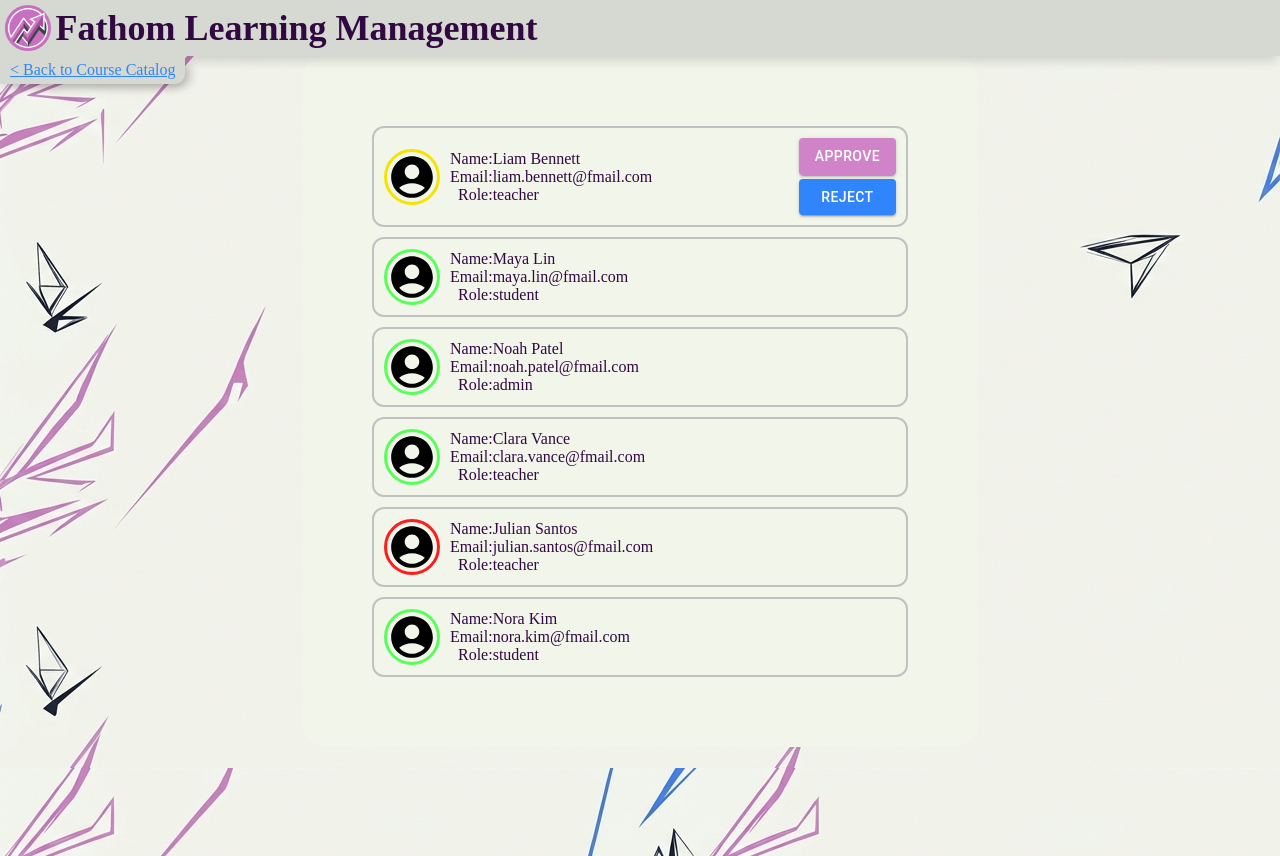
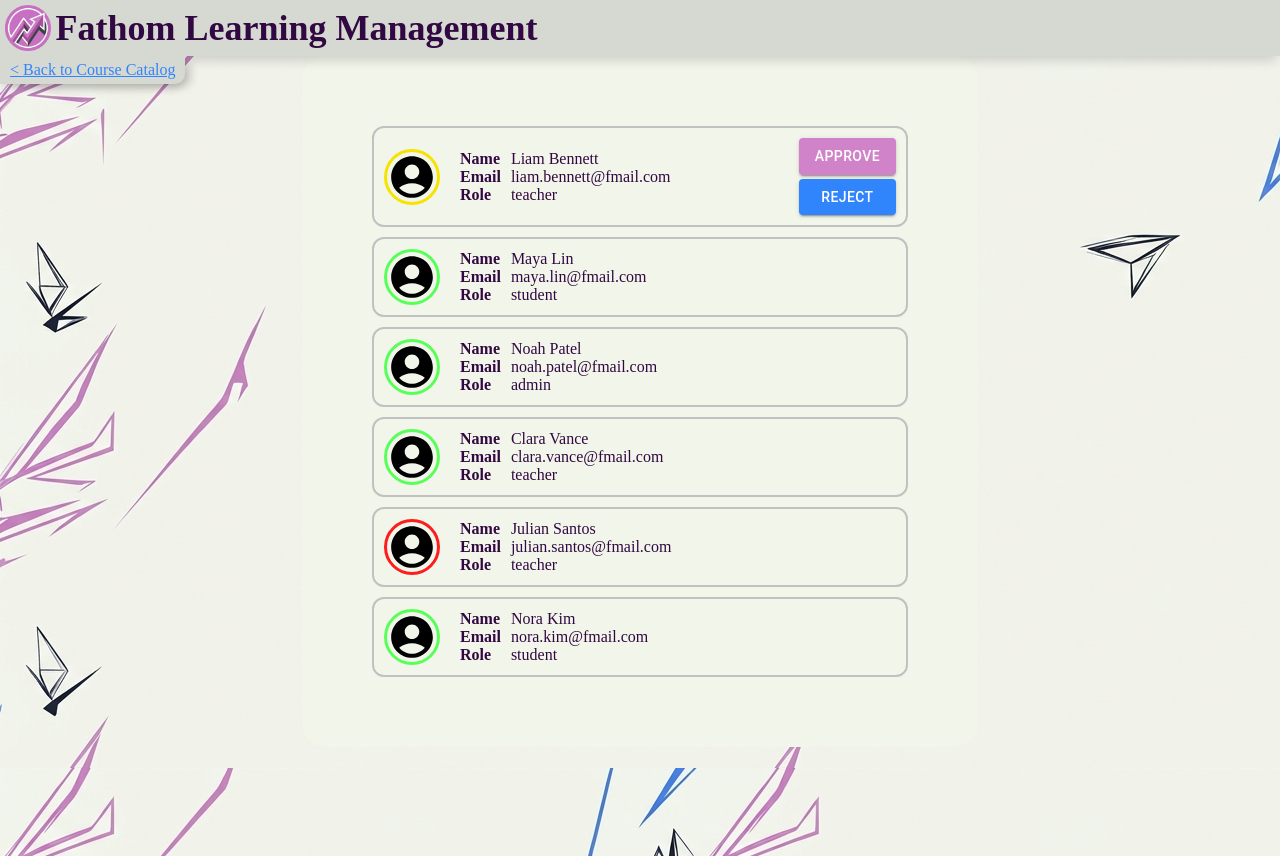
Before and after one commit to SamDalmon/Project-2-LMS, a React (Vite) app in the folder frontend/fathom-lms/: page /user-management in a window 1280 px wide. Built offline with nearby package versions, Linux system fonts and the light colour scheme.

Commit message:
Fix text alignment in UserCard component. Adjust margin for dt elements. removed colon from user information list

```diff
--- a/frontend/fathom-lms/src/components/UserCard/UserCard.css
+++ b/frontend/fathom-lms/src/components/UserCard/UserCard.css
@@ -5,11 +5,13 @@ dt,dd {
   text-align: start;
   padding: 0px;
   margin: 0px;
+  margin-left: 10px;
 }
 
 dt {
-  text-align: end;
+  text-align: start;
   text-transform: capitalize;
+  font-weight: bold;
 }
 
 .card-container {
--- a/frontend/fathom-lms/src/components/UserCard/UserCard.jsx
+++ b/frontend/fathom-lms/src/components/UserCard/UserCard.jsx
@@ -42,7 +42,7 @@ export default function UserCard ({
         {
           Object.entries(userInfo).map(([key, value]) => (
             <React.Fragment key={key}>
-              <dt>{ key }:</dt>
+              <dt>{ key }</dt>
               <dd>{ value }</dd>
             </React.Fragment>
           ))
```
